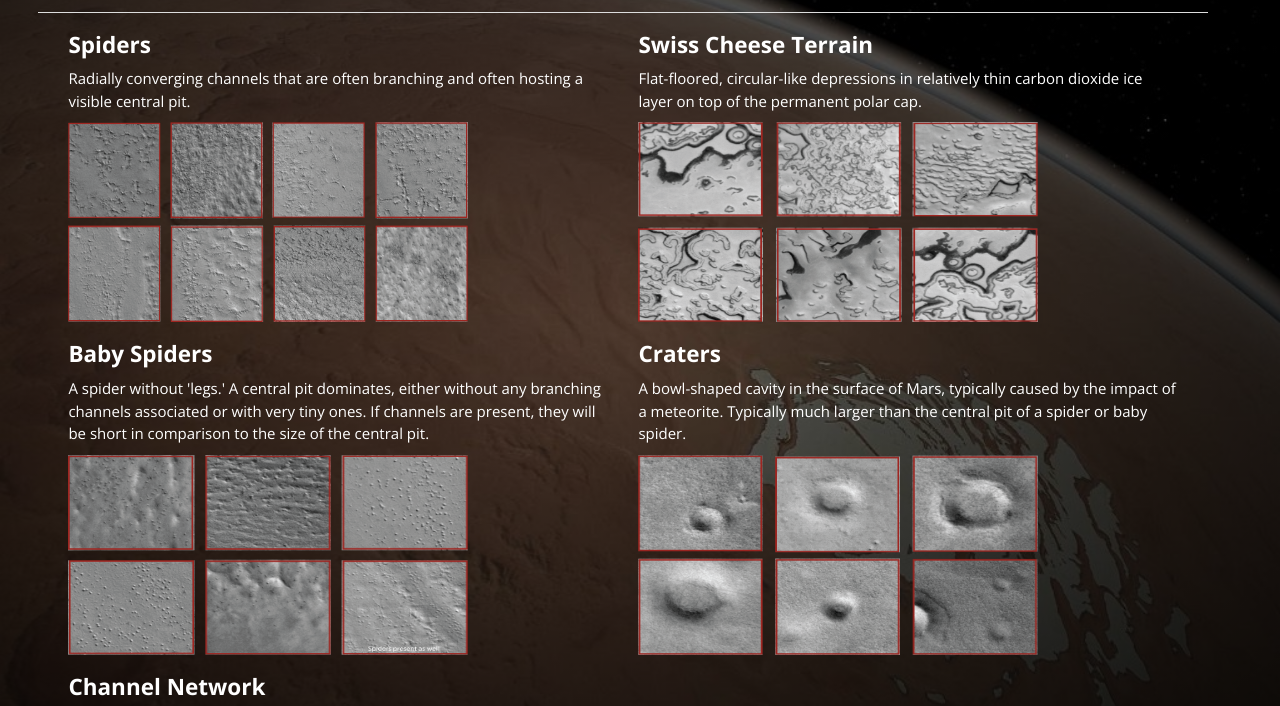
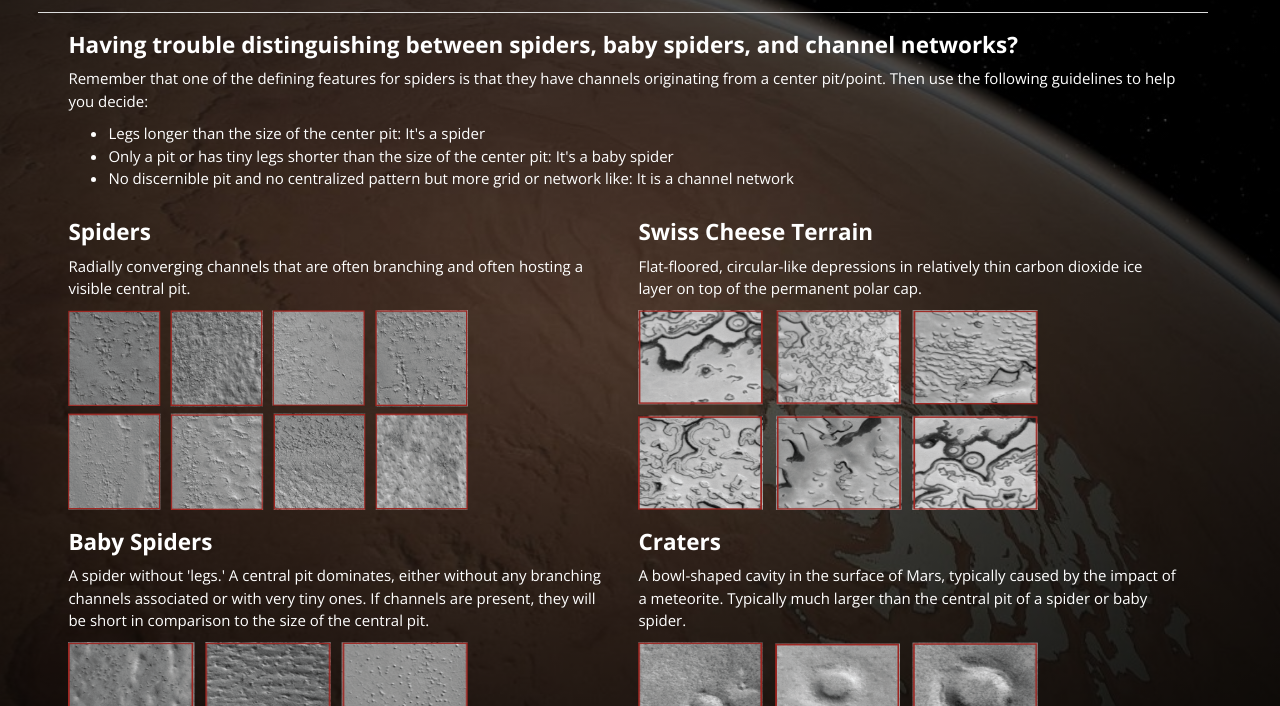
Before and after one commit to simoneduca/planet-four, a website: page public/index.html in a window 1280 px wide. Shown: the part 86-792 px from the top of the page. Drawn offline with nearby package versions, Linux system fonts and the light colour scheme.

Commit message:
Updating master

```diff
--- a/public/index.html
+++ b/public/index.html
@@ -22,6 +22,16 @@
         <div class="header row">
             <img id="logo" class="col-md-4" src="img/logo.jpeg">
             <h2 class="col-md-8">Welcome to the Planet Four: Terrains Spotter's Guide</h2>
+        </div>
+        <div class="col-md-12">
+            <h2>Having trouble distinguishing between spiders, baby spiders, and channel networks?</h2>
+
+            <p>Remember that one of the defining features for spiders is that they have channels originating from a center pit/point. Then use the following guidelines to help you decide:</p>
+            <ul>
+                <li>Legs longer than the size of the center pit: It's a spider</li>
+                <li>Only a pit or has tiny legs shorter than the size of the center pit: It's a baby spider</li>
+                <li>No discernible pit and no centralized pattern but more grid or network like: It is a channel network</li>
+            </ul>
         </div>
         <div class="col-md-6">
             <h2>Spiders</h2>
@@ -158,7 +168,11 @@
             </div>
             <div class="col-md-6">
                 <div>
+<<<<<<< HEAD
                     <a href="img/otherFeats.png" class="fancybox" rel="gallery" title="Spiders and baby spiders">
+=======
+                    <a href="img/otherFeats.png" class="fancybox" rel="gallery" title="Other Surface Features">
+>>>>>>> intro-more-examples
                         <img src="img/otherFeats.png">
                     </a>
                     <p><i>Other Surface Features</i>
```
Also changed, not shown: public/img/none1.png (added), public/img/none2.png (added), public/img/otherFeats.png (added).
